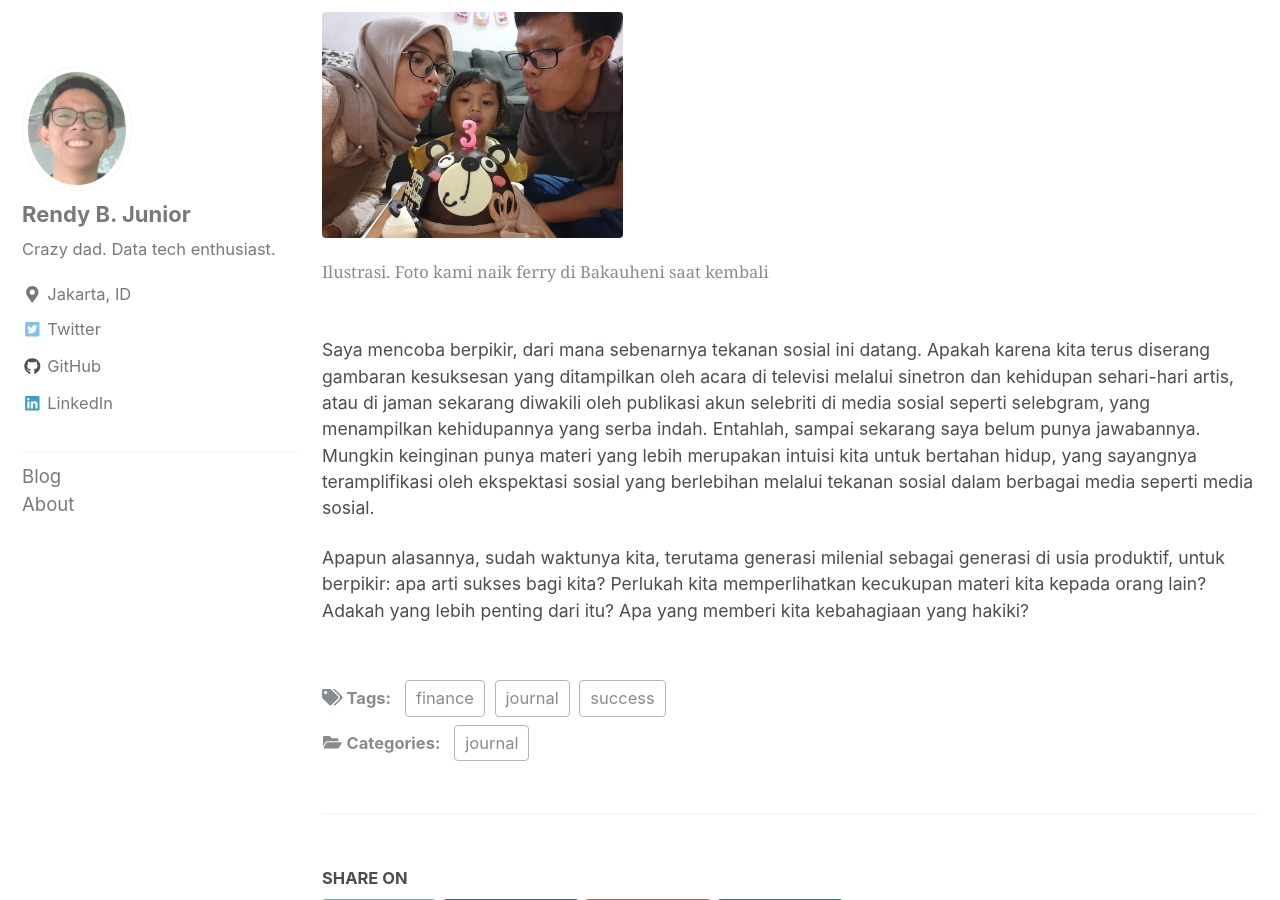
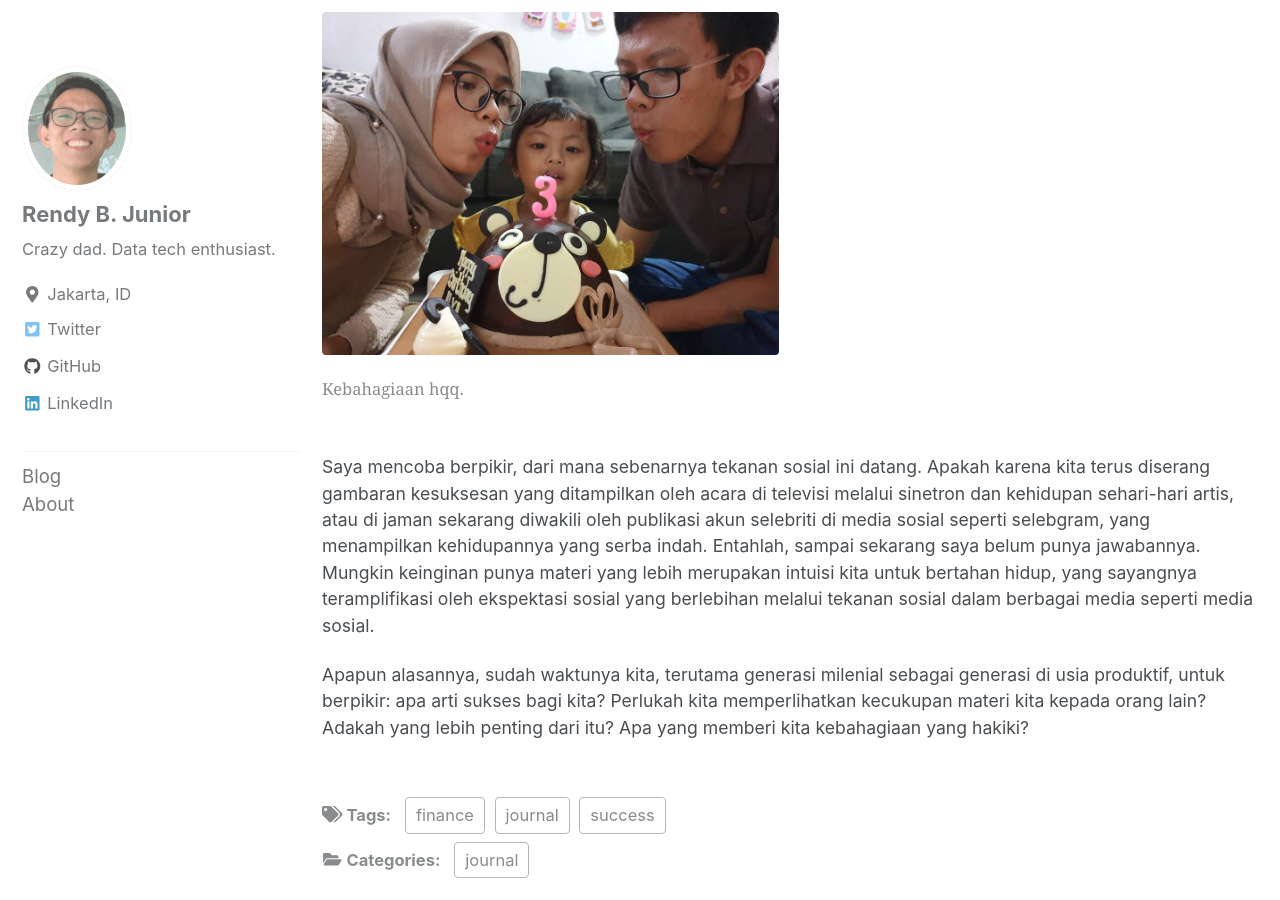
Before and after one commit to rendybjunior/rendyistyping, a Jekyll site: the page built from _posts/2019-08-10-successfool.md, in a window 1280 px wide and 900 px high, scrolled down 1527 px. Built offline with Jekyll 4.4.1, drawn with Linux system fonts in a browser that asks for light colours; cached includes are drawn as plain includes; nearby versions of some CDN libraries; comment, search, counter and statistics services are not loaded.

Commit message:
successfool7

```diff
--- a/_posts/2019-08-10-successfool.md
+++ b/_posts/2019-08-10-successfool.md
@@ -25,9 +25,9 @@ Dengan menjadikan materi sebagai definisi utama kesuksesan, kita membangun masya
 
 Dulu, saya kira dengan mendapatkan materi saya akan bahagia. Namun ternyata saya salah. Setelah mendapatkan apa yang saya inginkan, saya sering merasa kosong. Kok, perasaan yang bahagia yang saya cari, tidak kunjung saya dapatkan. Malah seringkali apa yang saya beli malah membuat saya tidak bahagia. Kadang saya merasa membuat-buat hidup saya untuk terlihat lebih sukses dari yang sebenarnya, sampai-sampai saya benci dengan diri saya sendiri. Tidak ada salahnya punya barang-barang yang memberikan nilai ke dalam hidup kita. Yang kurang tepat adalah menjadikan barang-barang tersebut sebagai pusat dari kehidupan kita. Membeli yang kita inginkan, lebih dari apa yang kita butuhkan. Sejauh yang saya alami, kebahagiaan hakiki datang bukan dari materi, tapi dari rasa syukur, dari orang-orang di sekitar kita.
 
-<figure class="third">
+<figure class="half">
   <img src="/assets/images/small_family.jpg">
-  <figcaption>Ilustrasi. Foto kami naik ferry di Bakauheni saat kembali</figcaption>
+  <figcaption>Kebahagiaan hqq.</figcaption>
 </figure>
 
 Saya mencoba berpikir, dari mana sebenarnya tekanan sosial ini datang. Apakah karena kita terus diserang gambaran kesuksesan yang ditampilkan oleh acara di televisi melalui sinetron dan kehidupan sehari-hari artis, atau di jaman sekarang diwakili oleh publikasi akun selebriti di media sosial seperti selebgram, yang menampilkan kehidupannya yang serba indah. Entahlah, sampai sekarang saya belum punya jawabannya. Mungkin keinginan punya materi yang lebih merupakan intuisi kita untuk bertahan hidup, yang sayangnya teramplifikasi oleh ekspektasi sosial yang berlebihan melalui tekanan sosial dalam berbagai media seperti media sosial.
```
